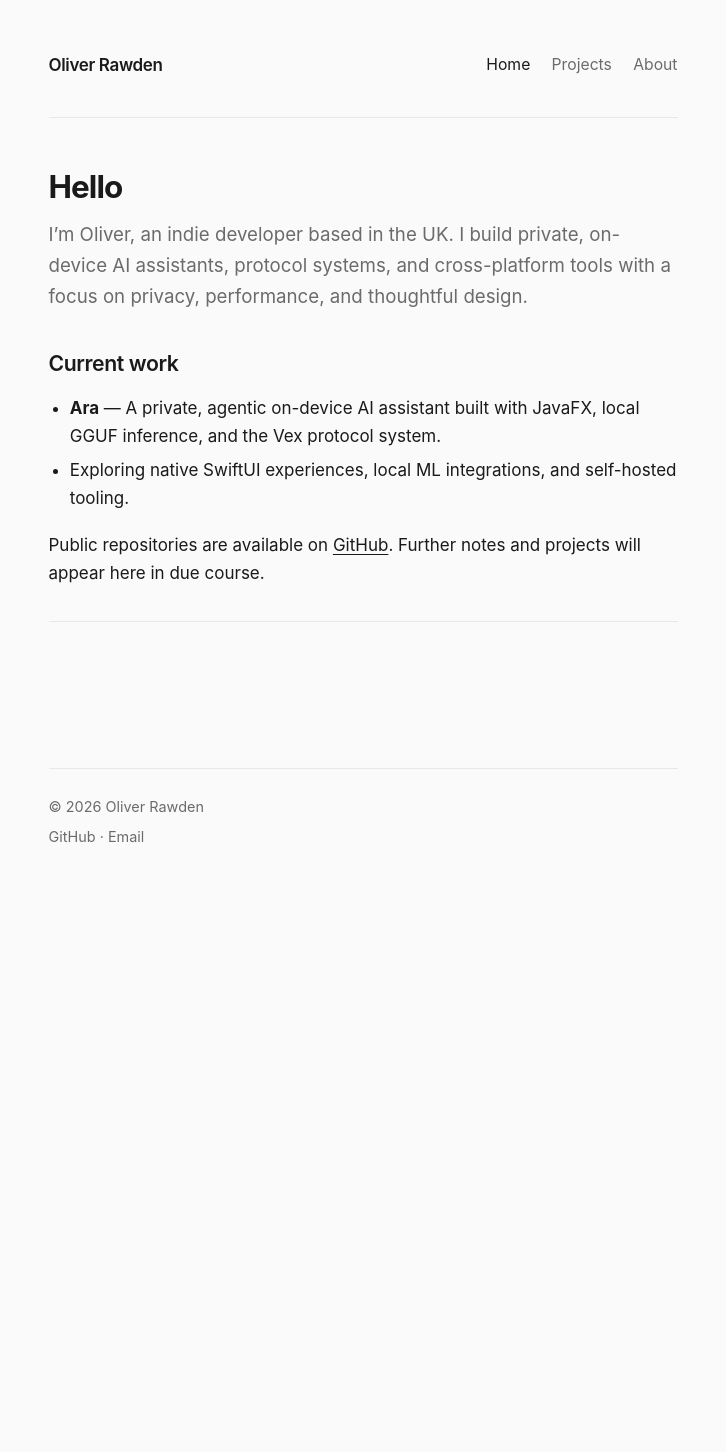
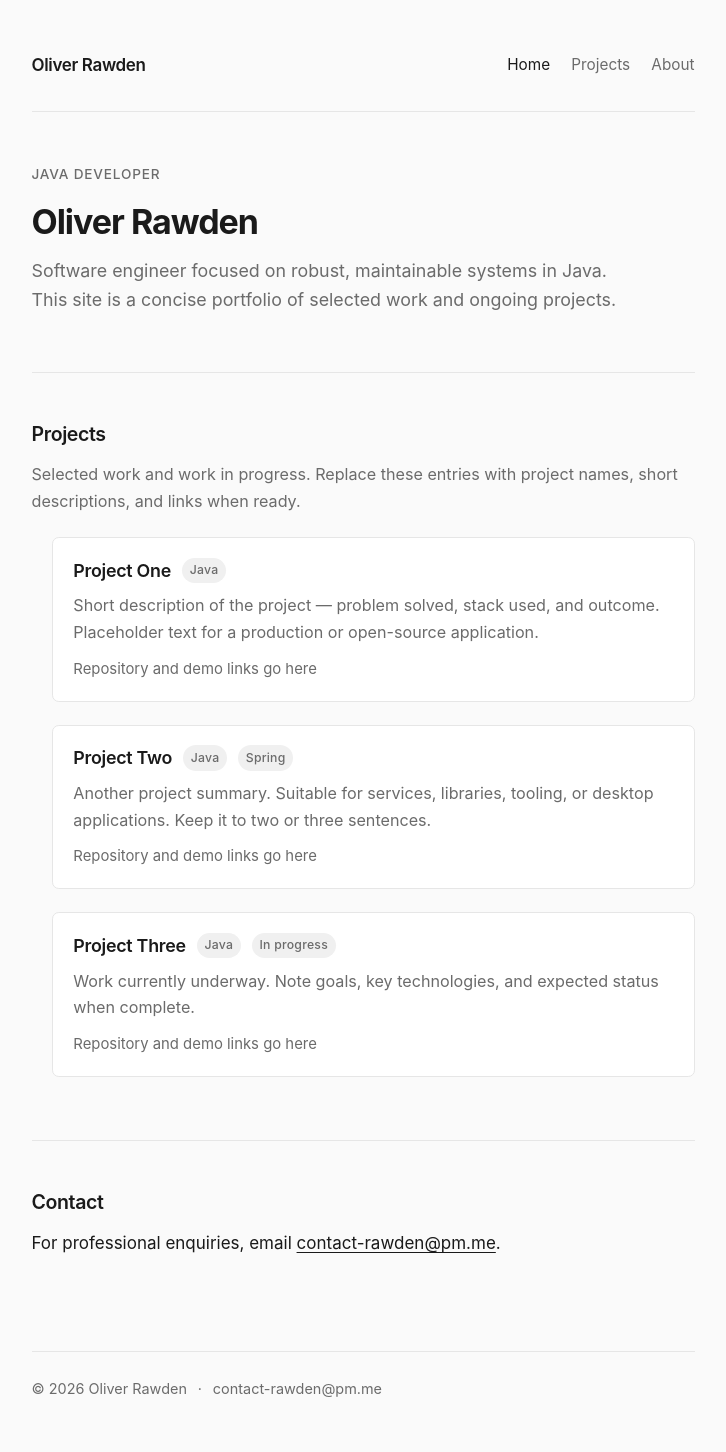
Before and after one commit to OliverRawden/oliverrawden.github.io, a Jekyll site: the page built from index.md, in a window 1280 px wide. Shown: the whole page, without its empty margins (277-1003 px from the left). Built offline with Jekyll 4.4.1, drawn with Linux system fonts in a browser that asks for light colours; before the commit the page ends 900 px from its top, so only the background shows below that.

Commit message:
Add formal Java developer portfolio content
Introduce a professional home page with hero, project placeholders,
and contact section; expand About; refine layout nav/footer and
minimal project-card styles.

```diff
--- a/_config.yml
+++ b/_config.yml
@@ -1,5 +1,5 @@
 title: Oliver Rawden
-description: Indie developer building private on-device AI systems, cross-platform tools, and thoughtful software.
+description: Java developer portfolio
 url: "https://oliverrawden.github.io"
 baseurl: ""
 
@@ -15,12 +15,6 @@ plugins:
   - jekyll-seo-tag
   - jekyll-sitemap
 
-social:
-  name: Oliver Rawden
-  links:
-    - https://github.com/OliverRawden
-    - mailto:contact-rawden@pm.me
-
 exclude:
   - Gemfile
   - Gemfile.lock
--- a/_layouts/default.html
+++ b/_layouts/default.html
@@ -1,12 +1,10 @@
 <!DOCTYPE html>
-<html lang="en-GB">
+<html lang="en">
 <head>
   <meta charset="utf-8">
   <meta name="viewport" content="width=device-width, initial-scale=1">
-  <title>{% if page.title %}{{ page.title }} · {% endif %}{{ site.title }}</title>
+  <title>{% if page.title and page.title != "Home" %}{{ page.title }} · {% endif %}{{ site.title }}</title>
   <meta name="description" content="{{ page.description | default: site.description }}">
-  <meta name="theme-color" content="#fafafa" media="(prefers-color-scheme: light)">
-  <meta name="theme-color" content="#111111" media="(prefers-color-scheme: dark)">
   <link rel="stylesheet" href="{{ '/assets/css/main.css' | relative_url }}">
   {% seo %}
 </head>
@@ -16,7 +14,7 @@
       <a class="site-title" href="{{ '/' | relative_url }}">{{ site.title }}</a>
       <nav class="site-nav" aria-label="Primary">
         <a href="{{ '/' | relative_url }}"{% if page.url == '/' %} aria-current="page"{% endif %}>Home</a>
-        <a href="{{ '/projects/' | relative_url }}"{% if page.url == '/projects/' %} aria-current="page"{% endif %}>Projects</a>
+        <a href="{{ '/#projects' | relative_url }}"{% if page.url == '/' %} class="nav-projects"{% endif %}>Projects</a>
         <a href="{{ '/about/' | relative_url }}"{% if page.url == '/about/' %} aria-current="page"{% endif %}>About</a>
       </nav>
     </header>
@@ -26,11 +24,10 @@
     </main>
 
     <footer class="site-footer">
-      <p>&copy; {{ 'now' | date: '%Y' }} {{ site.author.name }}</p>
-      <p class="footer-links">
-        <a href="https://github.com/OliverRawden">GitHub</a>
-        ·
-        <a href="mailto:{{ site.author.email }}">Email</a>
+      <p>
+        &copy; {{ 'now' | date: '%Y' }} {{ site.author.name }}
+        <span class="sep" aria-hidden="true">·</span>
+        <a href="mailto:{{ site.author.email }}">{{ site.author.email }}</a>
       </p>
     </footer>
   </div>
--- a/assets/css/main.css
+++ b/assets/css/main.css
@@ -1,28 +1,30 @@
-/* Clean, minimal, modern base */
+/* Formal, minimal developer portfolio */
 
 :root {
   --bg: #fafafa;
   --fg: #1a1a1a;
   --muted: #6b6b6b;
-  --border: #e8e8e8;
+  --border: #e6e6e6;
+  --card: #ffffff;
   --link: #1a1a1a;
-  --link-hover: #555;
-  --accent: #0f766e; /* teal for subtle emphasis */
-  --max-width: 40rem;
+  --link-hover: #444;
+  --tag-bg: #f0f0f0;
+  --max-width: 42rem;
   --space: 1.5rem;
-  --radius: 0.5rem;
+  --radius: 0.4rem;
   color-scheme: light dark;
 }
 
 @media (prefers-color-scheme: dark) {
   :root {
-    --bg: #111111;
-    --fg: #f0f0f0;
+    --bg: #0f0f0f;
+    --fg: #efefef;
     --muted: #9a9a9a;
     --border: #2a2a2a;
-    --link: #f0f0f0;
-    --link-hover: #b0b0b0;
-    --accent: #2dd4bf;
+    --card: #161616;
+    --link: #efefef;
+    --link-hover: #b8b8b8;
+    --tag-bg: #222;
   }
 }
 
@@ -35,13 +37,13 @@
 html {
   font-size: 17px;
   -webkit-text-size-adjust: 100%;
+  scroll-behavior: smooth;
 }
 
 body {
   margin: 0;
   min-height: 100vh;
   font-family:
-    "Inter",
     -apple-system,
     BlinkMacSystemFont,
     "Segoe UI",
@@ -72,7 +74,7 @@ body {
   align-items: center;
   justify-content: space-between;
   gap: var(--space);
-  padding-bottom: calc(var(--space) * 1.5);
+  padding-bottom: calc(var(--space) * 1.25);
   margin-bottom: calc(var(--space) * 2);
   border-bottom: 1px solid var(--border);
 }
@@ -91,7 +93,7 @@ body {
 }
 
 .site-nav a {
-  font-size: 0.925rem;
+  font-size: 0.9rem;
   color: var(--muted);
   text-decoration: none;
   transition: color 0.15s ease;
@@ -109,36 +111,37 @@ body {
 }
 
 .content h1 {
-  font-size: 1.85rem;
+  font-size: 2rem;
   font-weight: 650;
   letter-spacing: -0.03em;
-  line-height: 1.2;
-  margin: 0 0 0.75rem;
+  line-height: 1.15;
+  margin: 0 0 0.85rem;
 }
 
 .content h2 {
-  font-size: 1.25rem;
+  font-size: 1.15rem;
   font-weight: 600;
   letter-spacing: -0.02em;
-  margin: 2rem 0 0.75rem;
+  margin: 0 0 0.65rem;
 }
 
 .content h3 {
-  font-size: 1.1rem;
+  font-size: 1.05rem;
   font-weight: 600;
-  letter-spacing: -0.01em;
-  margin: 1.75rem 0 0.5rem;
+  letter-spacing: -0.015em;
+  margin: 0;
+  line-height: 1.3;
 }
 
 .content p {
-  margin: 0 0 1.1rem;
-  color: var(--fg);
+  margin: 0 0 1rem;
 }
 
 .content p.lede {
-  font-size: 1.1rem;
+  font-size: 1.05rem;
   color: var(--muted);
-  margin-bottom: 1.5rem;
+  margin-bottom: 0;
+  max-width: 36rem;
 }
 
 .content a {
@@ -155,7 +158,7 @@ body {
 .content ul,
 .content ol {
   margin: 0 0 1.1rem;
-  padding-left: 1.25rem;
+  padding-left: 1.2rem;
 }
 
 .content li {
@@ -166,6 +169,91 @@ body {
   border: none;
   border-top: 1px solid var(--border);
   margin: 2rem 0;
+}
+
+/* Hero */
+
+.hero {
+  margin-bottom: calc(var(--space) * 2.25);
+}
+
+.eyebrow {
+  margin: 0 0 0.5rem;
+  font-size: 0.8rem;
+  font-weight: 500;
+  letter-spacing: 0.06em;
+  text-transform: uppercase;
+  color: var(--muted);
+}
+
+/* Sections */
+
+.section {
+  margin-top: calc(var(--space) * 2.25);
+  padding-top: calc(var(--space) * 1.75);
+  border-top: 1px solid var(--border);
+}
+
+.section-intro {
+  color: var(--muted);
+  margin-bottom: 1.35rem !important;
+  font-size: 0.95rem;
+}
+
+/* Projects */
+
+.project-list {
+  list-style: none;
+  margin: 0;
+  padding: 0;
+  display: flex;
+  flex-direction: column;
+  gap: 1rem;
+}
+
+.project-card {
+  margin: 0;
+  padding: 1.15rem 1.2rem;
+  background: var(--card);
+  border: 1px solid var(--border);
+  border-radius: var(--radius);
+}
+
+.project-meta {
+  display: flex;
+  flex-wrap: wrap;
+  align-items: center;
+  gap: 0.5rem 0.65rem;
+  margin-bottom: 0.55rem;
+}
+
+.project-card p {
+  margin: 0 0 0.65rem;
+  font-size: 0.95rem;
+  color: var(--muted);
+}
+
+.project-card p:last-child {
+  margin-bottom: 0;
+}
+
+.project-links {
+  font-size: 0.875rem !important;
+}
+
+.tag {
+  display: inline-block;
+  font-size: 0.72rem;
+  font-weight: 500;
+  letter-spacing: 0.02em;
+  padding: 0.15rem 0.45rem;
+  border-radius: 999px;
+  background: var(--tag-bg);
+  color: var(--muted);
+}
+
+.muted {
+  color: var(--muted);
 }
 
 /* Footer */
@@ -182,18 +270,17 @@ body {
   color: var(--muted);
 }
 
-.footer-links {
-  margin-top: 0.4rem !important;
+.site-footer a {
+  color: var(--muted);
+  text-decoration: none;
 }
 
-.footer-links a {
-  color: var(--muted);
-  text-decoration: none;
-  transition: color 0.15s ease;
+.site-footer a:hover {
+  color: var(--fg);
 }
 
-.footer-links a:hover {
-  color: var(--fg);
+.sep {
+  margin: 0 0.4rem;
 }
 
 /* Focus */
@@ -203,3 +290,13 @@ body {
   outline-offset: 3px;
   border-radius: 2px;
 }
+
+@media (max-width: 520px) {
+  .content h1 {
+    font-size: 1.7rem;
+  }
+
+  .site-nav {
+    gap: 0.9rem;
+  }
+}
--- a/index.md
+++ b/index.md
@@ -1,18 +1,76 @@
 ---
 layout: default
 title: Home
-description: Personal website of Oliver Rawden — indie developer focused on private AI, Java, and Apple platforms.
+description: Oliver Rawden — Java developer portfolio
 ---
 
-# Hello
+<section class="hero">
+  <p class="eyebrow">Java Developer</p>
+  <h1>Oliver Rawden</h1>
+  <p class="lede">
+    Software engineer focused on robust, maintainable systems in Java.
+    This site is a concise portfolio of selected work and ongoing projects.
+  </p>
+</section>
 
-<p class="lede">I’m Oliver, an indie developer based in the UK. I build private, on-device AI assistants, protocol systems, and cross-platform tools with a focus on privacy, performance, and thoughtful design.</p>
+<section id="projects" class="section">
+  <h2>Projects</h2>
+  <p class="section-intro">
+    Selected work and work in progress. Replace these entries with project
+    names, short descriptions, and links when ready.
+  </p>
 
-## Current work
+  <ul class="project-list">
+    <li class="project-card">
+      <div class="project-meta">
+        <h3>Project One</h3>
+        <span class="tag">Java</span>
+      </div>
+      <p>
+        Short description of the project — problem solved, stack used, and
+        outcome. Placeholder text for a production or open-source application.
+      </p>
+      <p class="project-links">
+        <span class="muted">Repository and demo links go here</span>
+      </p>
+    </li>
 
-- **Ara** — A private, agentic on-device AI assistant built with JavaFX, local GGUF inference, and the Vex protocol system.
-- Exploring native SwiftUI experiences, local ML integrations, and self-hosted tooling.
+    <li class="project-card">
+      <div class="project-meta">
+        <h3>Project Two</h3>
+        <span class="tag">Java</span>
+        <span class="tag">Spring</span>
+      </div>
+      <p>
+        Another project summary. Suitable for services, libraries, tooling,
+        or desktop applications. Keep it to two or three sentences.
+      </p>
+      <p class="project-links">
+        <span class="muted">Repository and demo links go here</span>
+      </p>
+    </li>
 
-Public repositories are available on [GitHub](https://github.com/OliverRawden). Further notes and projects will appear here in due course.
+    <li class="project-card">
+      <div class="project-meta">
+        <h3>Project Three</h3>
+        <span class="tag">Java</span>
+        <span class="tag">In progress</span>
+      </div>
+      <p>
+        Work currently underway. Note goals, key technologies, and expected
+        status when complete.
+      </p>
+      <p class="project-links">
+        <span class="muted">Repository and demo links go here</span>
+      </p>
+    </li>
+  </ul>
+</section>
 
----
+<section class="section">
+  <h2>Contact</h2>
+  <p>
+    For professional enquiries, email
+    <a href="mailto:contact-rawden@pm.me">contact-rawden@pm.me</a>.
+  </p>
+</section>
```
Also changed, not shown: about.md (+14 -9 lines).
